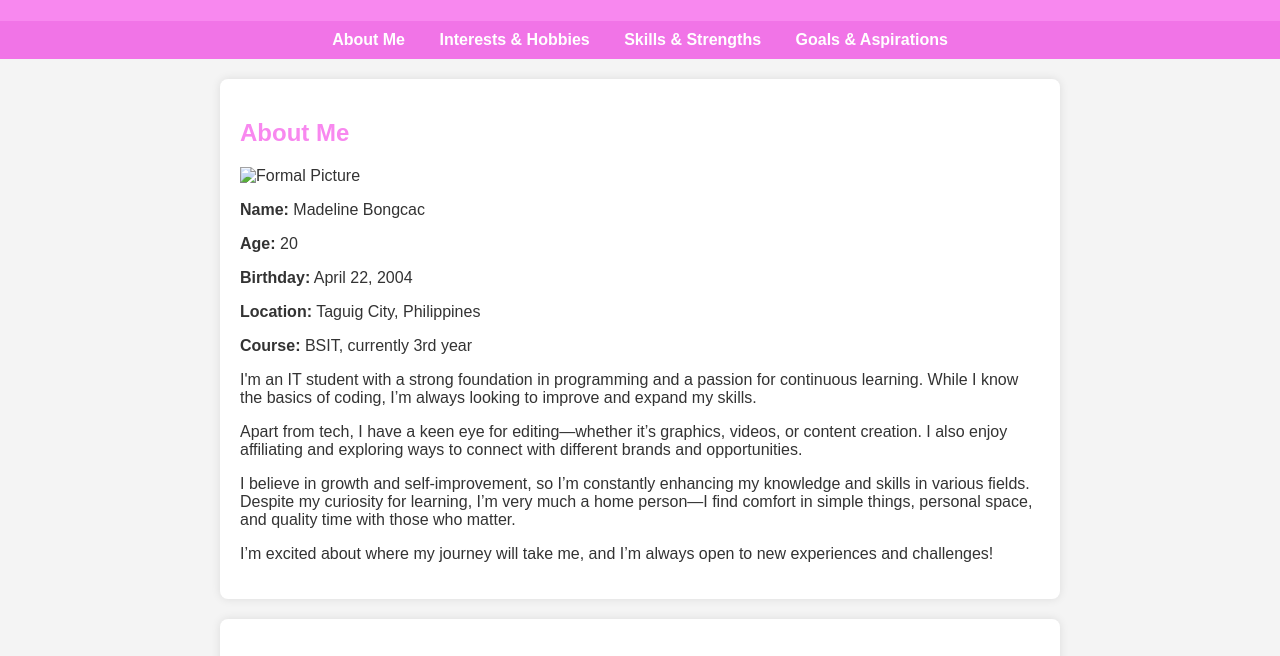
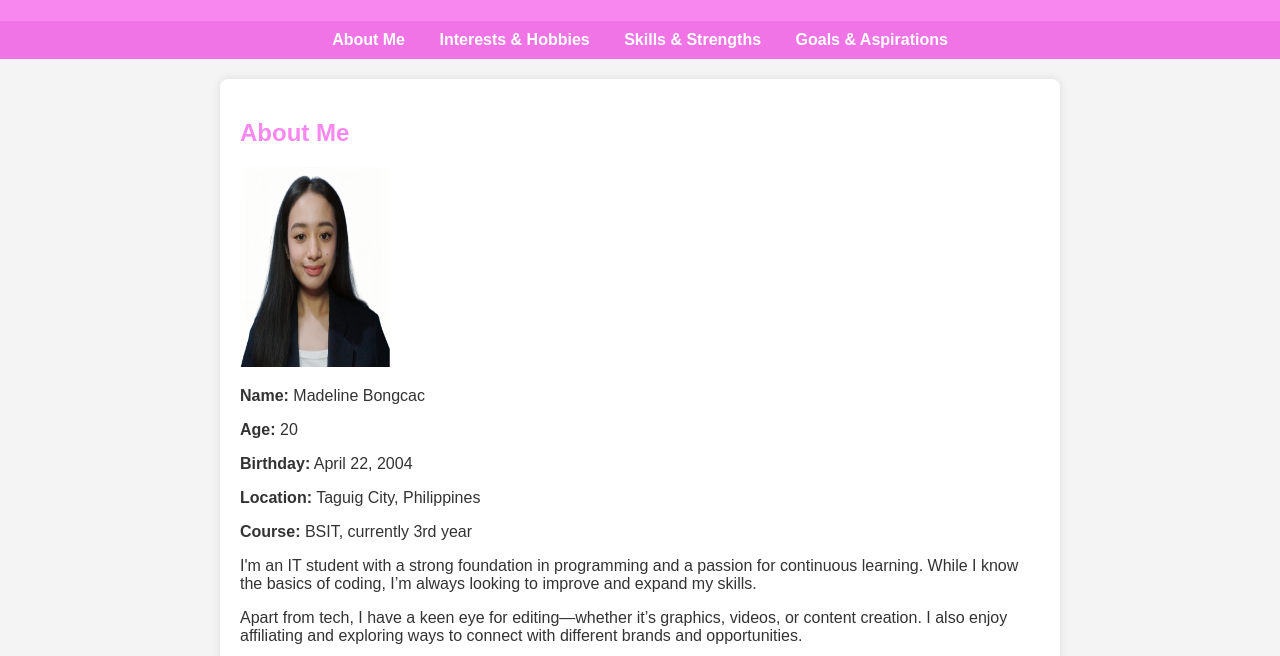
Before and after one commit to 15Ryuu/My-First-Website-Deployment, a plain HTML site: page index.html in a window 1280 px wide. Shown: the part 99-755 px from the top of the page. Drawn offline with Linux system fonts and the light colour scheme.

Commit message:
Update index.html

```diff
--- a/index.html
+++ b/index.html
@@ -22,7 +22,7 @@
 
     <section id="about">
         <h2>About Me</h2>
-        <img src="/Users/mad22/Downloads/Bongcac,Madeline A. (2).jpg" alt="Formal Picture" width="150 height= 200">
+       <img src="Bongcac,Madeline A. (2).jpg" alt="Formal Picture" width="150" height="200">
         <p><strong>Name:</strong> Madeline Bongcac</p>
         <p><strong>Age:</strong> 20</p>
         <p><strong>Birthday:</strong> April 22, 2004</p>
```
